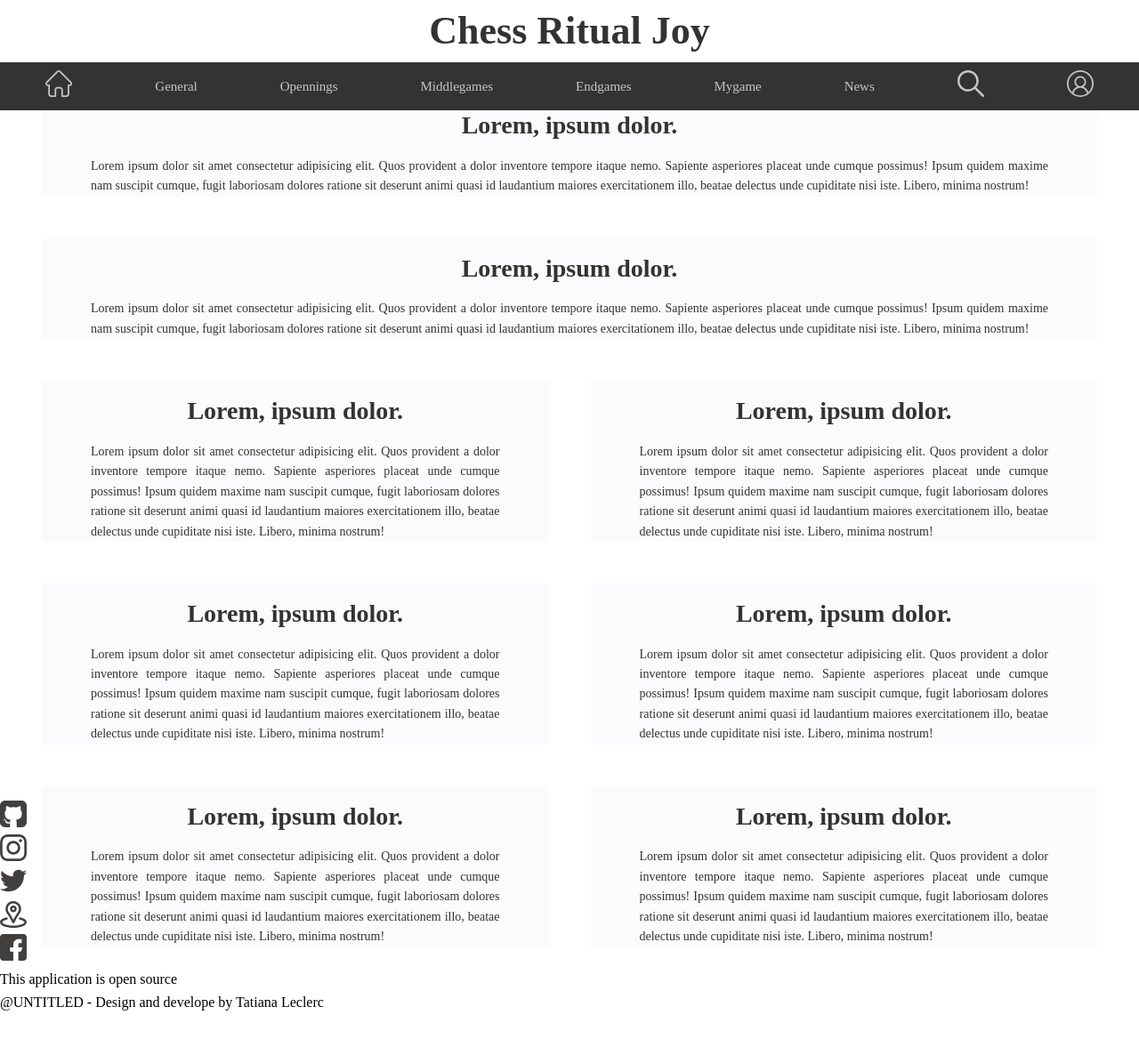
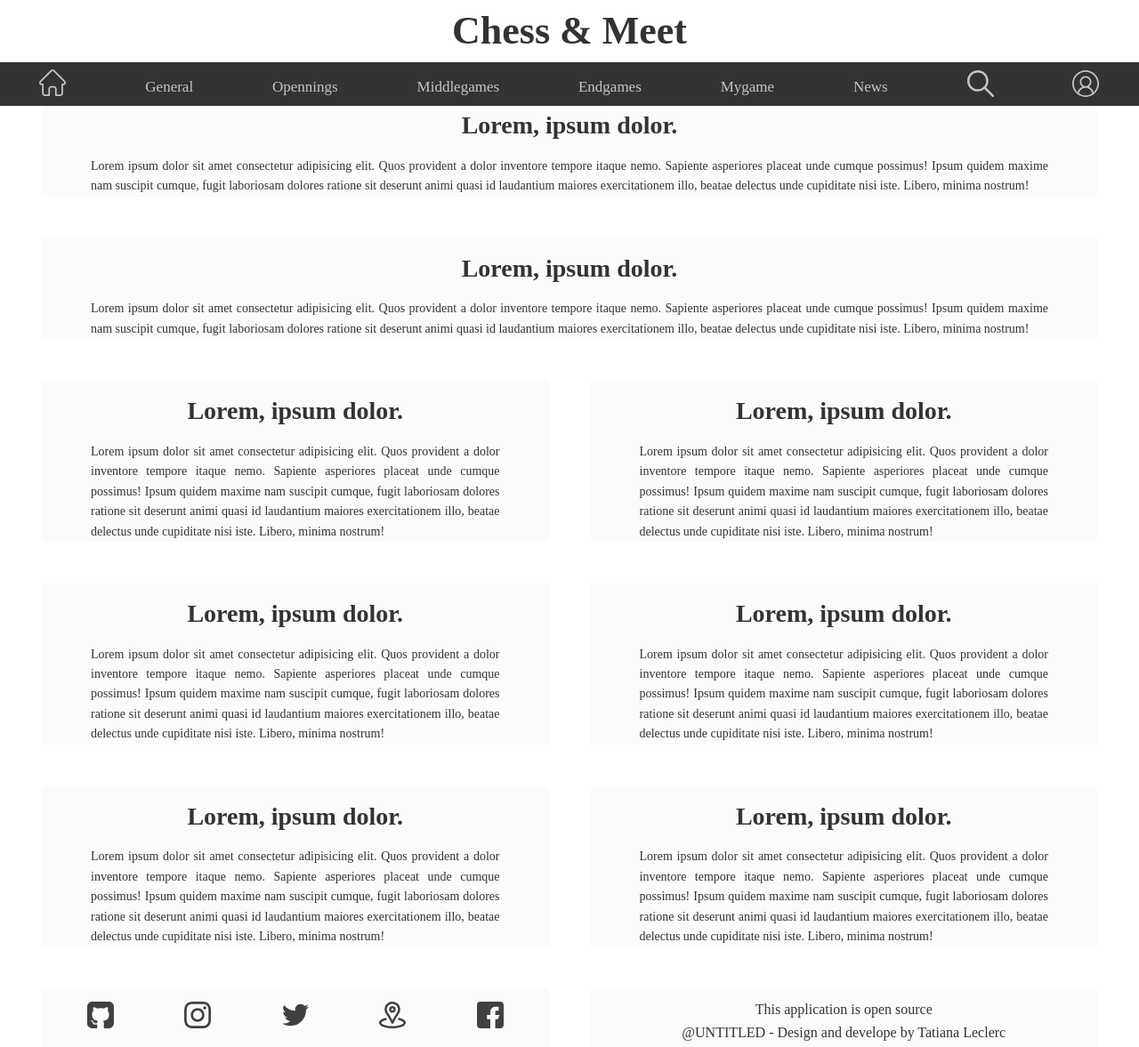
Before and after one commit to Aiia22/WebApp-ES6, a plain HTML site: page index.html in a window 1280 px wide. Shown: the whole page at 89% size. Before the commit the page ends 1139 px from the top, so only its background shows below. Drawn offline with Linux system fonts and the light colour scheme.

Commit message:
footer grid custom

```diff
--- a/Assets/scss/componants/_header.scss
+++ b/Assets/scss/componants/_header.scss
@@ -13,7 +13,7 @@
   }
   nav {
     height: 44px;
-    padding: 5px;
+    padding-top: 5px;
     overflow: scroll;
     @include set-background($primary-color);
     ul {
@@ -28,7 +28,7 @@
       @include set-background($primary-color);
       display: block;
       text-decoration: none;
-      font-size: 15px;
+      font-size: 17px;
       font-weight: 100;
       cursor: pointer;
       transition: ease-in-out 0.3s;
--- a/Assets/scss/utilities/_grid.scss
+++ b/Assets/scss/utilities/_grid.scss
@@ -35,6 +35,18 @@
   &.item8 {
     grid-column: 2/3;
   }
+  &.item9 {
+    grid-column: 1/2;
+    ul {
+      display: flex;
+      justify-content: space-around;
+      align-items: center;
+    }
+  }
+  &.item10 {
+    grid-column: 2/3;
+  }
+
   h3 {
     font-size: 28px;
     padding: 12px;
@@ -46,4 +58,11 @@
     padding: 11 55px;
     margin: 0 55px;
   }
+  ul {
+    padding: 11px;
+    height: 44px;
+    text-align: center;
+    list-style-type: none;
+    margin: 0;
+  }
 }
--- a/index.html
+++ b/index.html
@@ -11,7 +11,7 @@
   <div id="wrapper" class="container-fluid">
   <!--Header-->
   <div class="header1 flex-container">
-      <h1>Chess Ritual Joy</h1>
+      <h1>Chess & Meet</h1>
 
 <!--Nav-->
 <nav id="Nav1">
@@ -127,9 +127,8 @@
                     iste. Libero, minima nostrum!</p>
             </article>
         </div>
-  </div>
 <!--Footer-->
-  <div>
+<div class="box item9">
     <footer>
         <ul>
             <li><a href="index.html"><img src="assets/images/github-sign.svg" alt="github" width="30"></a></li>
@@ -141,12 +140,15 @@
     </footer>
 </div>
 <!--Copyright-->
-  <div>
+<div class="box item10">
     <ul>
         <li>This application is <a>open source</a></li>
         <li> @UNTITLED - Design and develope by <a>Tatiana Leclerc</a> </li>
     </ul>
 </div>
+  </div>
+
+
   </div>
 <!--Script-->
 <script src="Assets/js/app.js"></script>
```
Also changed, not shown: Assets/css/genericpage.css, Assets/css/homepage.css, Assets/css/main.css. Lines whose indentation alone changed are shown as unchanged.
